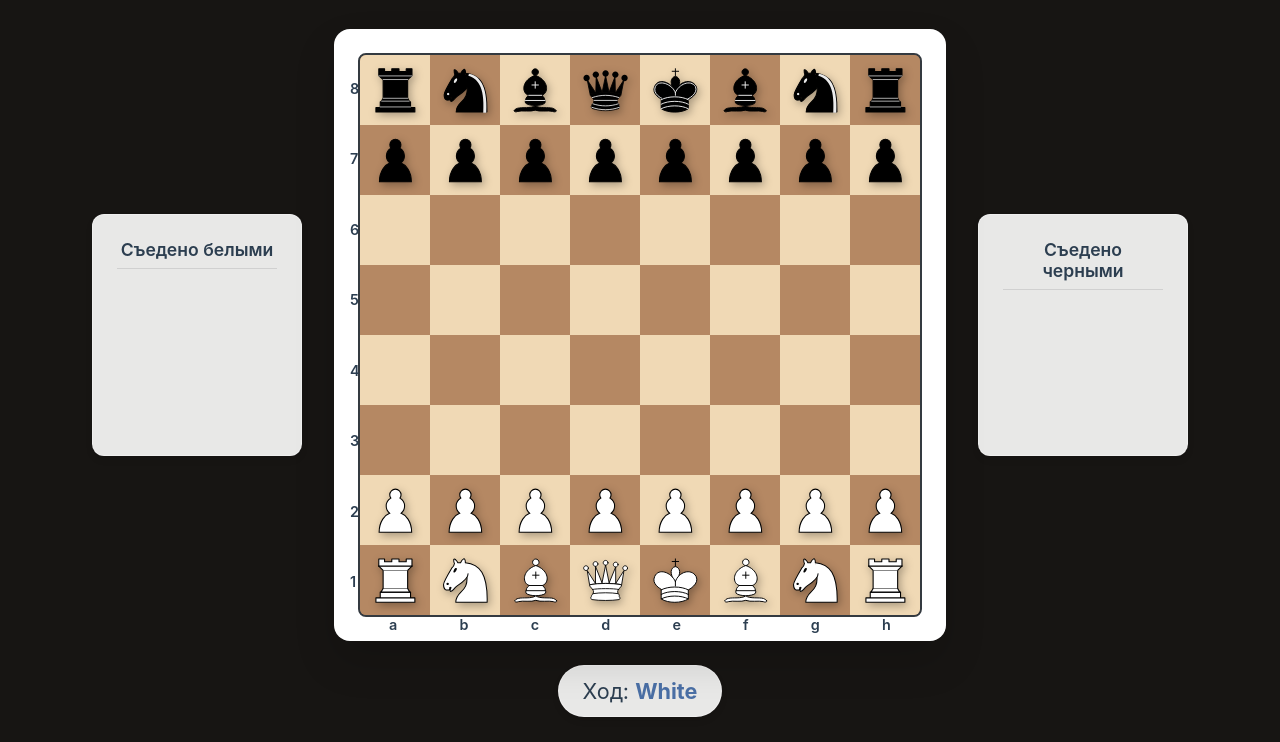
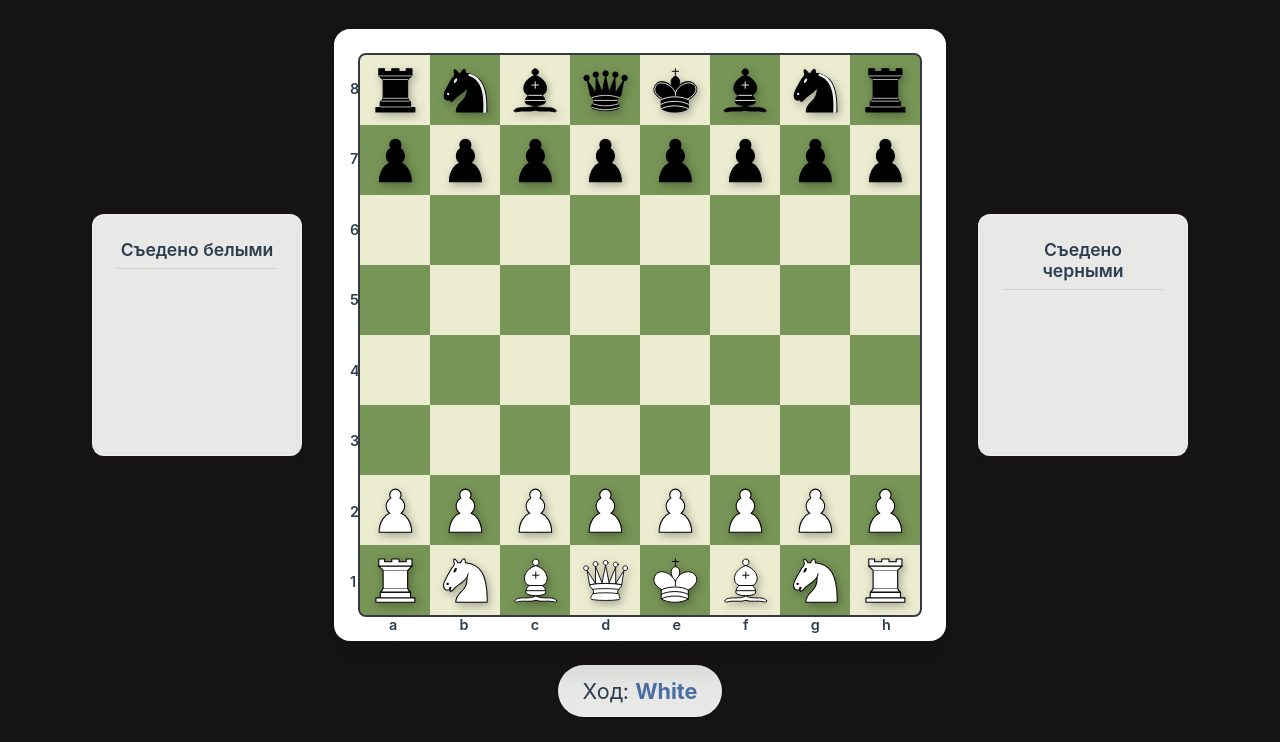
Before and after one commit to amart302/chess, a plain HTML site: page index.html in a window 1280 px wide. Shown: the part 58-800 px from the top of the page. Drawn offline with Linux system fonts and the light colour scheme.

Commit message:
commit 3

```diff
--- a/style.css
+++ b/style.css
@@ -3,8 +3,8 @@
   --secondary-color: #ff7e5f;
   --light-color: #f8f9fa;
   --dark-color: #343a40;
-  --board-light: #f0d9b5;
-  --board-dark: #b58863;
+  --board-light: #ebecd0;
+  --board-dark: #779556;
   --highlight-color: #7fdbff;
   --success-color: hsl(88, 62%, 41%);
   --text-color: #2c3e50;
```
